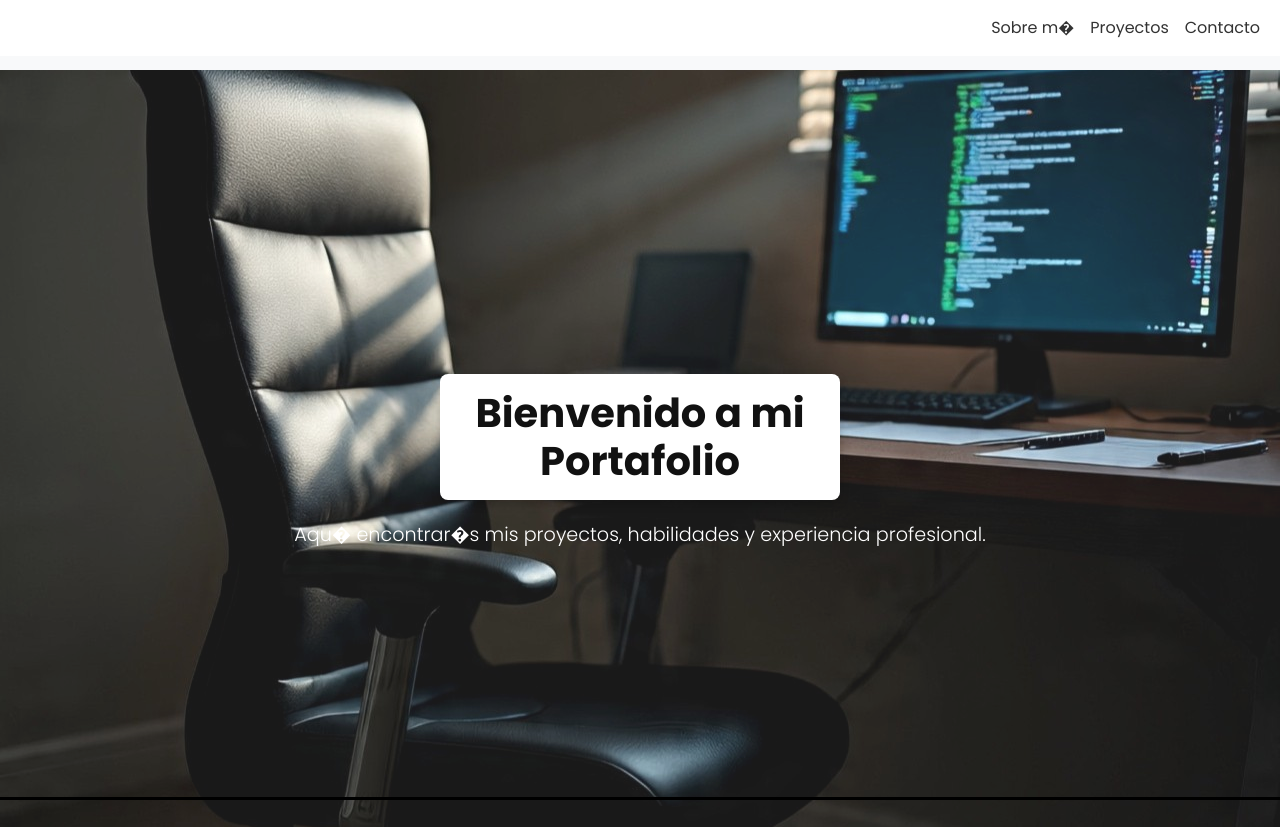
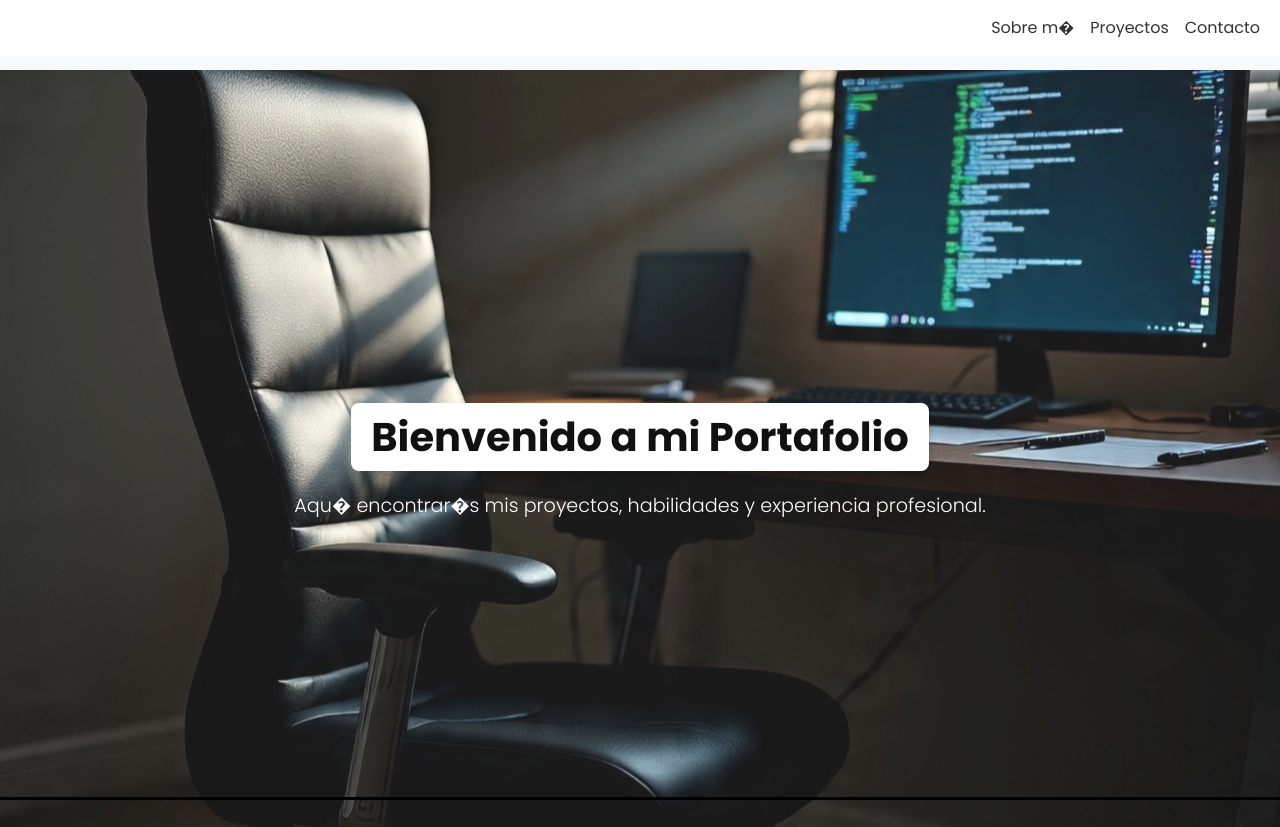
Before and after one commit to JoseLozanoVazquez/joselozanovazquez.github.io, a plain HTML site: page index.html in a window 1280 px wide. Shown: the top 827 px of the page. Drawn offline with nearby package versions, Linux system fonts and the light colour scheme.

Commit message:
Agregar valores

```diff
--- a/css/styles.css
+++ b/css/styles.css
@@ -83,10 +83,10 @@ nav a {
 .hero-content {
     background-color: rgba(255, 255, 255, 1); /* Blanco con 90% opacidad */
     color: #111111;
-    padding: 15px 30px;
+    padding: 10px 20px;
     border-radius: 8px;
     box-shadow: 0 4px 10px rgba(0, 0, 0, 0.2);
-    max-width: 400px;
+    max-width: 600px;
     text-align: center;
     z-index: 1;
     margin-bottom: 20px;
```
